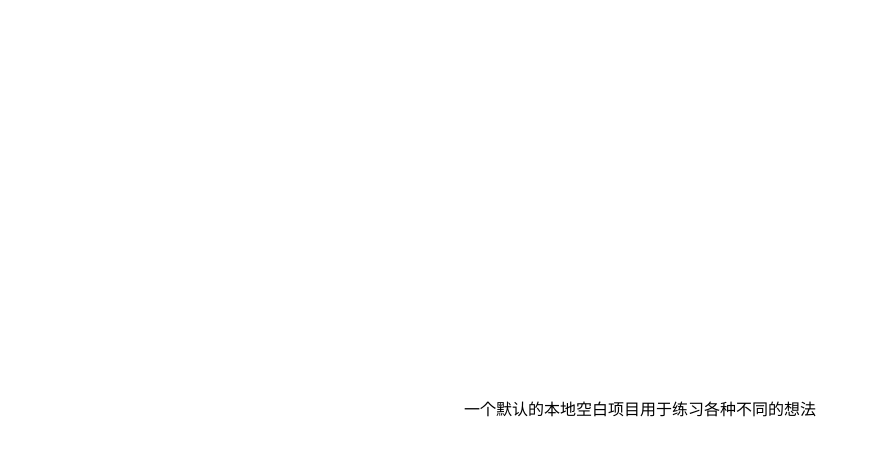
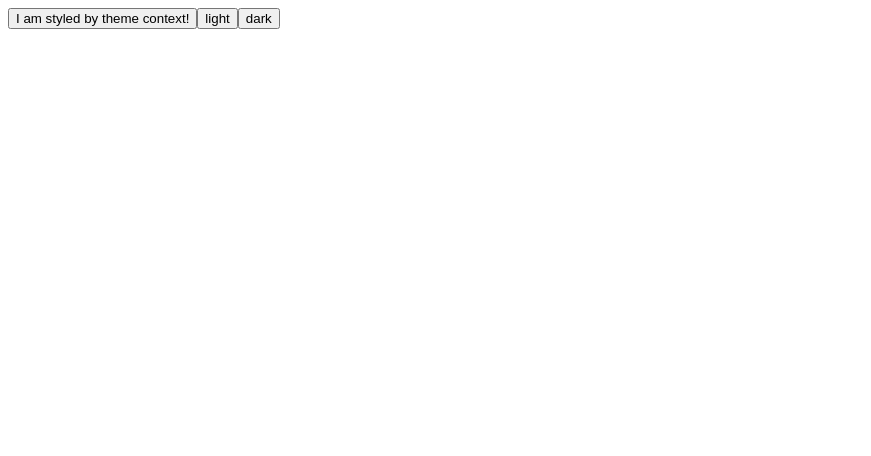
Before and after one commit to gaowujian/practice-react-app, a React (Create React App) app: page / in a window 1280 px wide. Shown: the top 456 px of the page, without its empty margins (0-871 px from the left). Built offline with nearby package versions, Linux system fonts and the light colour scheme.

Commit message:
一个使用useReducer和context api创建的类redux状态管理

```diff
--- a/src/App.js
+++ b/src/App.js
@@ -1,13 +1,68 @@
-import React from "react";
+import React, { useContext, useReducer } from "react";
+import reducer from "./reducer";
+import ThemeContext from "./themeContext";
+const initialState = {
+  themes: {
+    light: {
+      foreground: "#000000",
+      background: "#eeeeee",
+    },
+    dark: {
+      foreground: "#ffffff",
+      background: "#222222",
+    },
+  },
+  currentTheme: {},
+};
+export default function App() {
+  const [state, dispatch] = useReducer(reducer, initialState);
 
-const style = {
-  height: "100vh",
-  display: "flex",
-  justifyContent: "center",
-  alignItems: "center",
-};
-function App() {
-  return <div style={style}>一个默认的本地空白项目用于练习各种不同的想法</div>;
+  return (
+    <ThemeContext.Provider value={{ state, dispatch }}>
+      <Toolbar />
+    </ThemeContext.Provider>
+  );
 }
 
-export default App;
+function Toolbar(props) {
+  return (
+    <div>
+      <ThemedButton />
+    </div>
+  );
+}
+
+function ThemedButton() {
+  const value = useContext(ThemeContext);
+  console.log(value);
+  const {
+    state: { currentTheme },
+    dispatch,
+  } = useContext(ThemeContext);
+  return (
+    <div>
+      <button
+        style={{
+          background: currentTheme.background,
+          color: currentTheme.foreground,
+        }}
+      >
+        I am styled by theme context!
+      </button>
+      <button
+        onClick={() => {
+          dispatch({ type: "light" });
+        }}
+      >
+        light
+      </button>
+      <button
+        onClick={() => {
+          dispatch({ type: "dark" });
+        }}
+      >
+        dark
+      </button>
+    </div>
+  );
+}
--- /dev/null
+++ b/src/reducer.js
@@ -0,0 +1,10 @@
+export default (state, action) => {
+  switch (action.type) {
+    case "light":
+      return { ...state, currentTheme: state.themes["light"] };
+    case "dark":
+      return { ...state, currentTheme: state.themes["dark"] };
+    default:
+      return state;
+  }
+};
--- /dev/null
+++ b/src/themeContext.js
@@ -0,0 +1,3 @@
+import React from "react";
+
+export default React.createContext(null);
```
